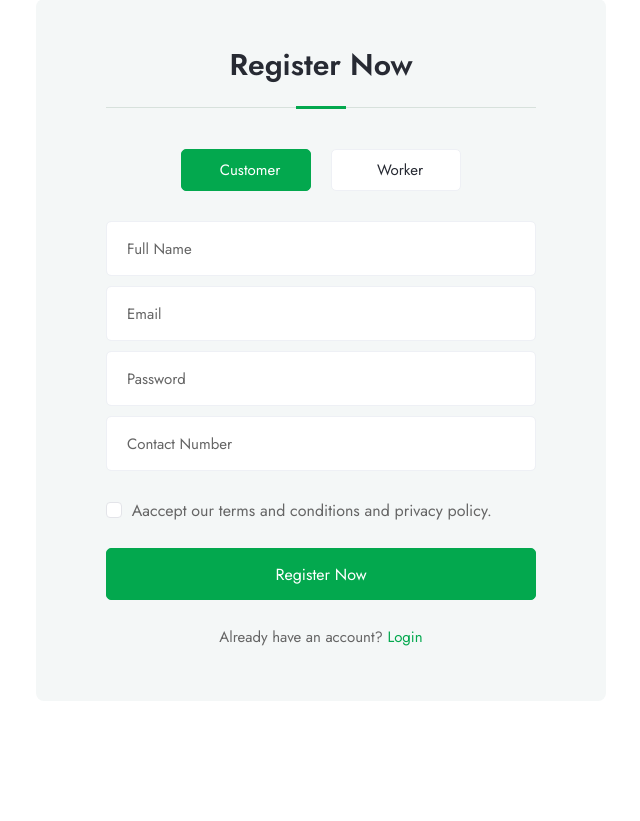
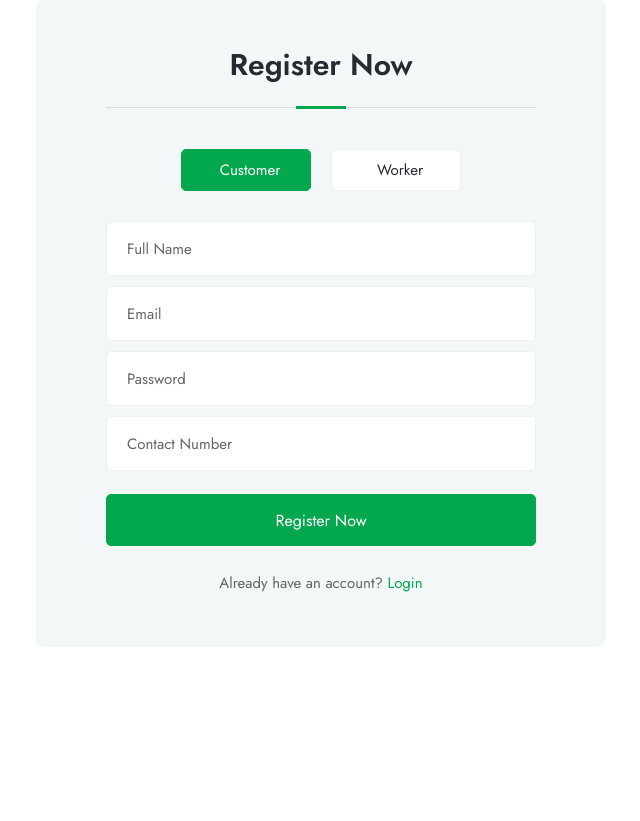
Before and after one commit to parv-2111/project2025, a PHP site: page /signup.php in a window 1280 px wide. Shown: the part 121-942 px from the top of the page, without its empty margins (319-959 px from the left). After the commit the page ends 713 px from the top, so only its background shows below. Run offline with PHP 8.4, Linux system fonts and the light colour scheme; tables that the repository leaves empty or names only in its code hold one stand-in row (values such as "Sample post"); style sheets or scripts are compiled from the project's sources; some libraries are stand-ins or nearby versions.

Commit message:
some bug fixes

```diff
--- a/signup.php
+++ b/signup.php
@@ -1,5 +1,8 @@
 
 <!DOCTYPE html>
+<?php
+  session_start();
+?>
 <html lang="zxx">
 
 <?php
@@ -41,6 +44,15 @@
                   <form action="signup_cus_process.php" method="Post">
                       <div class="row">
                         <div class="col-12">
+                          <div>
+                            <?php
+                            if( isset($_SESSION['message']))
+                                 {
+                                   echo '<p class="alert alert-success">'.$_SESSION['message'].'</p>';
+                                   unset($_SESSION['message']);
+                                  }
+                                   ?>
+                          </div>
                           <div class="form-group">
                             <input class="form-control" type="name" name="cnm" placeholder="Full Name">
                           </div>
@@ -60,16 +72,7 @@
                             <input class="form-control" type="tel" name="mno" placeholder="Contact Number">
                           </div>
                        </div>
-                        <div class="col-12">
-                          <div class="form-group">
-                            <div class="remember-forgot-info">
-                              <div class="remember">
-                                <input class="form-check-input" type="checkbox" value="" id="defaultCheck1">
-                                <label class="form-check-label" for="defaultCheck1">Aaccept our terms and conditions and privacy policy.</label>
-                              </div>
-                            </div>
-                          </div>
-                        </div>
+
                         <div class="col-12">
                           <div class="form-group">
                             <button type="submit" class="btn-theme">Register Now</button>
@@ -86,6 +89,13 @@
                   <form action="signup_work_process.php" method="Post">
                       <div class="row">
                         <div class="col-12">
+                          <?php
+                          if (isset($_SESSION['message'])) {
+                            echo '<p class="alert alert-success">'.$_SESSION['message'].'</p>';
+                            unset($_SESSION['message']);
+                          }
+                            ?>
+
                           <div class="form-group">
                             <input class="form-control" type="name" name="enm" placeholder="Full Name">
                           </div>
@@ -122,16 +132,7 @@
                           </div>
                         </div>
                         </div>
-                        <div class="col-12">
-                          <div class="form-group">
-                            <div class="remember-forgot-info">
-                              <div class="remember">
-                                <input class="form-check-input" type="checkbox" value="" id="defaultCheck1">
-                                <label class="form-check-label" for="defaultCheck1">Aaccept our terms and conditions and privacy policy.</label>
-                              </div>
-                            </div>
-                          </div>
-                        </div>
+
                         <div class="col-12">
                           <div class="form-group">
                             <button type="submit" class="btn-theme">Register Now</button>
--- a/signup_cus_process.php
+++ b/signup_cus_process.php
@@ -1,4 +1,5 @@
 <?php
+session_start();
     if(!empty($_POST))
     {
         extract($_POST);
@@ -51,8 +52,8 @@
             $q = "insert into customer(c_nm, c_email, c_mno, c_pwd, c_time) values ('".$cnm."','".$email."','".$mno."','".$pwd."','".$t."')";
 
             mysqli_query($link,$q);
-            echo "You are Succesfully Logined As a Customer.";
-
+             $_SESSION['message']="You are Succesfully Logined As a Customer.";
+            header("Location: signup.php");
 
         }
     }
--- a/signup_process.php
+++ b/signup_process.php
@@ -1,4 +1,5 @@
 <?php
+session_start();
     if(!empty($_POST))
     {
         extract($_POST);
@@ -51,7 +52,9 @@
             $q = "insert into signin(u_fnm, u_email, u_mno, u_pwd, u_time) values ('".$fnm."','".$email."','".$mno."','".$pwd."','".$t."')";
 
             mysqli_query($link,$q);
-            echo "Record Successfully entered.";
+
+           $_SESSION['message']="Record Successfully entered.";
+           header("Location: signup.php");
 
         }
     }
--- a/signup_work_process.php
+++ b/signup_work_process.php
@@ -1,4 +1,5 @@
 <?php
+session_start();
     if(!empty($_POST))
     {
         extract($_POST);
@@ -56,8 +57,8 @@
             $q = "insert into worker(e_nm, e_email, e_mno, e_pwd, e_cat, e_time) values ('".$enm."','".$email."','".$mno."','".$pwd."','".$cat."','".$t."')";
 
             mysqli_query($link,$q);
-            echo "You are Succesfully Logined As a Worker.";
-
+            $_SESSION['message']="You are Succesfully Logined As a Worker.";
+            header("Location: signup.php");
         }
     }
     else
```
Also changed, not shown: index.php (+18 -2 lines), login.php (+1 -13 lines).
